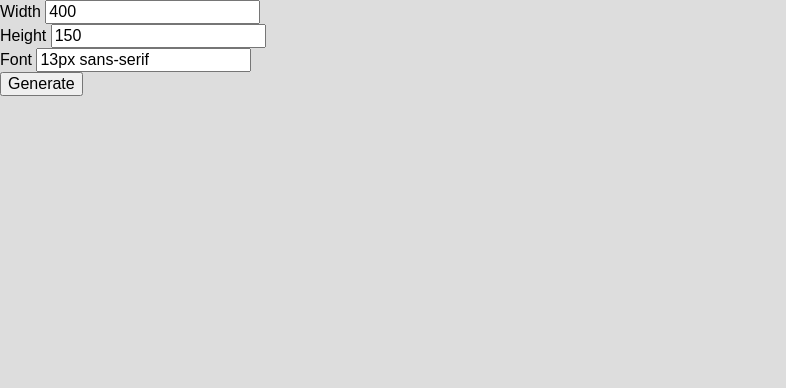
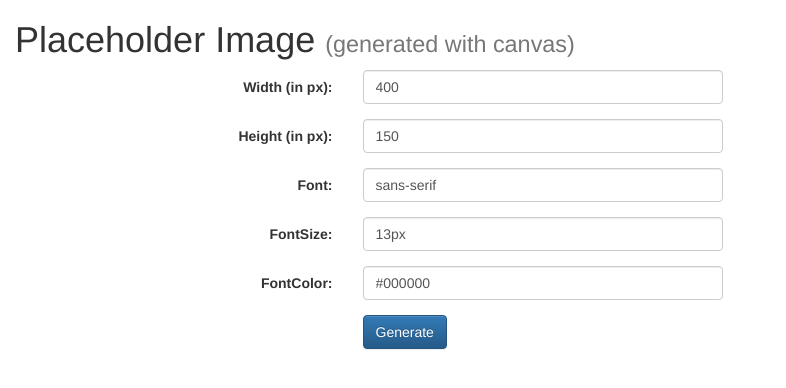
Before and after one commit to ionurboz/placeholder-image, a plain HTML site: page index.html in a window 1280 px wide. Shown: the whole page, without its empty margins (0-786 px from the left). Drawn offline with nearby package versions, Linux system fonts and the light colour scheme.

Commit message:
add style

```diff
--- a/css/main.css
+++ b/css/main.css
@@ -1,7 +1,3 @@
-body {
-    background-color: #ddd;
-}
-
 canvas {
     visibility: hidden;
 }
--- a/index.html
+++ b/index.html
@@ -7,34 +7,80 @@
     <meta name="description" content="">
     <meta name="viewport" content="width=device-width, initial-scale=1">
 
-    <link rel="stylesheet" type="text/css" href="css/normalize.css">
+    <link rel="stylesheet" type="text/css" href="//cdnjs.cloudflare.com/ajax/libs/twitter-bootstrap/3.3.5/css/bootstrap.min.css">
+    <link rel="stylesheet" type="text/css" href="//cdnjs.cloudflare.com/ajax/libs/twitter-bootstrap/3.3.5/css/bootstrap-theme.min.css">
     <link rel="stylesheet" type="text/css" href="css/main.css">
 </head>
 
 <body ng-app="PlaceholderImageApp" ng-controller="AppController">
-    <!--[if lt IE 9]>
-        <p class="browsehappy">You are using an <strong>outdated</strong> browser. Please <a href="http://browsehappy.com/">upgrade your browser</a> to improve your experience.</p>
-    <![endif]-->
-    <form>
-        <div>
-            <label>Width</label>
-            <input type="text" ng-model="width">
+    <div class="container-fluid">
+        <h1>Placeholder Image <small>(generated with canvas)</small> </h1>
+    </div>
+
+    <div class="container">
+        <!--[if lt IE 9]>
+            <p class="browsehappy">You are using an <strong>outdated</strong> browser. Please <a href="http://browsehappy.com/">upgrade your browser</a> to improve your experience.</p>
+        <![endif]-->
+        <form class="form-horizontal">
+            <div class="form-group">
+                <label for="imgWidth" class="col-sm-3 control-label">Width (in px):</label>
+                <div class="col-sm-4">
+                    <input type="number" class="form-control" id="imgWidth" ng-model="width">
+                </div>
+            </div>
+            <div class="form-group">
+                <label for="imgHeight" class="col-sm-3 control-label">Height (in px):</label>
+                <div class="col-sm-4">
+                    <input type="number" class="form-control" id="imgHeight" ng-model="height">
+                </div>
+            </div>
+            <div class="form-group">
+                <label for="imgFont" class="col-sm-3 control-label">Font:</label>
+                <div class="col-sm-4">
+                    <input type="text" class="form-control" id="imgFont" ng-model="font">
+                </div>
+            </div>
+            <div class="form-group">
+                <label for="imgFontSize" class="col-sm-3 control-label">FontSize:</label>
+                <div class="col-sm-4">
+                    <input type="text" class="form-control" id="imgFontSize" ng-model="fontSize">
+                </div>
+            </div>
+            <div class="form-group">
+                <label for="imgFontColor" class="col-sm-3 control-label">FontColor:</label>
+                <div class="col-sm-4">
+                    <input type="text" class="form-control" id="imgFontColor" ng-model="fontColor">
+                </div>
+            </div>
+            <div class="form-group">
+                <div class="col-sm-offset-3 col-sm-4">
+                    <button class="btn btn-primary" ng-click="generate()">Generate</button>
+                </div>
+            </div>
+        </form>
+    </div>
+    <div class="container" ng-show="imageData">
+        <div class="col-sm-6">
+            <h3>How to get the image source</h3>
+            <ul>
+                <li>Right click on the image</li>
+                <li>Select "Copy image URL"</li>
+            </ul>
         </div>
-        <div>
-            <label>Height</label>
-            <input type="text" ng-model="height">
+        <div class="col-sm-6">
+            <h3>Alternative:</h3>
+            <ul>
+                <li>Select and copy the raw text from the textarea element</li>
+            </ul>
         </div>
-        <div>
-            <label>Font</label>
-            <input type="text" ng-model="font">
+        <div class="col-sm-12">
+            <img ng-src="{{imageData}}">
+            <textarea class="form-control" ng-model="imageData" rows="5" readonly></textarea>
         </div>
-        <button ng-click="generate()">Generate</button>
-    </form>
-
-    <img ng-src="{{imageData}}">
+    </div>
 
     <script type="text/javascript" src="//ajax.googleapis.com/ajax/libs/jquery/2.1.1/jquery.min.js"></script>
-    <script type="text/javascript" src="//ajax.googleapis.com/ajax/libs/angularjs/1.3.2/angular.min.js"></script>
+    <script type="text/javascript" src="//ajax.googleapis.com/ajax/libs/angularjs/1.3.15/angular.min.js"></script>
     <script type="text/javascript" src="js/main.js"></script>
 </body>
 
--- a/js/main.js
+++ b/js/main.js
@@ -4,9 +4,13 @@ angular.module('PlaceholderImageApp', [])
 
 
 function AppController($scope, $compile) {
-    $scope.width = "400";
-    $scope.height = "150";
-    $scope.font = "13px sans-serif";
+    $scope.width = 400;
+    $scope.height = 150;
+    $scope.fillStyle = "#ffffff";
+    $scope.strokeStyle = "#cccccc";
+    $scope.font = "sans-serif";
+    $scope.fontSize = "13px";
+    $scope.fontColor = "#000000";
 
     $scope.generate = function() {
         var canvas = document.createElement('canvas');
@@ -21,9 +25,9 @@ function AppController($scope, $compile) {
 
         ctx.clearRect(0, 0, canvas.width, canvas.height);
 
-        ctx.fillStyle = "white";
+        ctx.fillStyle = $scope.fillStyle;
         ctx.fillRect(0, 0, $scope.width, $scope.height);
-        ctx.strokeStyle = "#cccccc";
+        ctx.strokeStyle = $scope.strokeStyle;
         ctx.strokeRect(0, 0, $scope.width, $scope.height);
 
         ctx.beginPath();
@@ -33,9 +37,9 @@ function AppController($scope, $compile) {
         ctx.lineTo(0, $scope.height);
         ctx.stroke();
 
-        ctx.font = $scope.font;
-        ctx.fillStyle = "black";
-        ctx.fillText($scope.width + "x" + $scope.height, $scope.width -  ctx.measureText($scope.width + "x" + $scope.height).width - 2, $scope.height - 2, $scope.width);
+        ctx.font = $scope.fontSize + " " + $scope.font;
+        ctx.fillStyle = $scope.fontColor;
+        ctx.fillText($scope.width + "x" + $scope.height, $scope.width - ctx.measureText($scope.width + "x" + $scope.height).width - 2, $scope.height - 2, $scope.width);
 
         $scope.imageData = canvas.toDataURL();
         canvas.remove();
```
